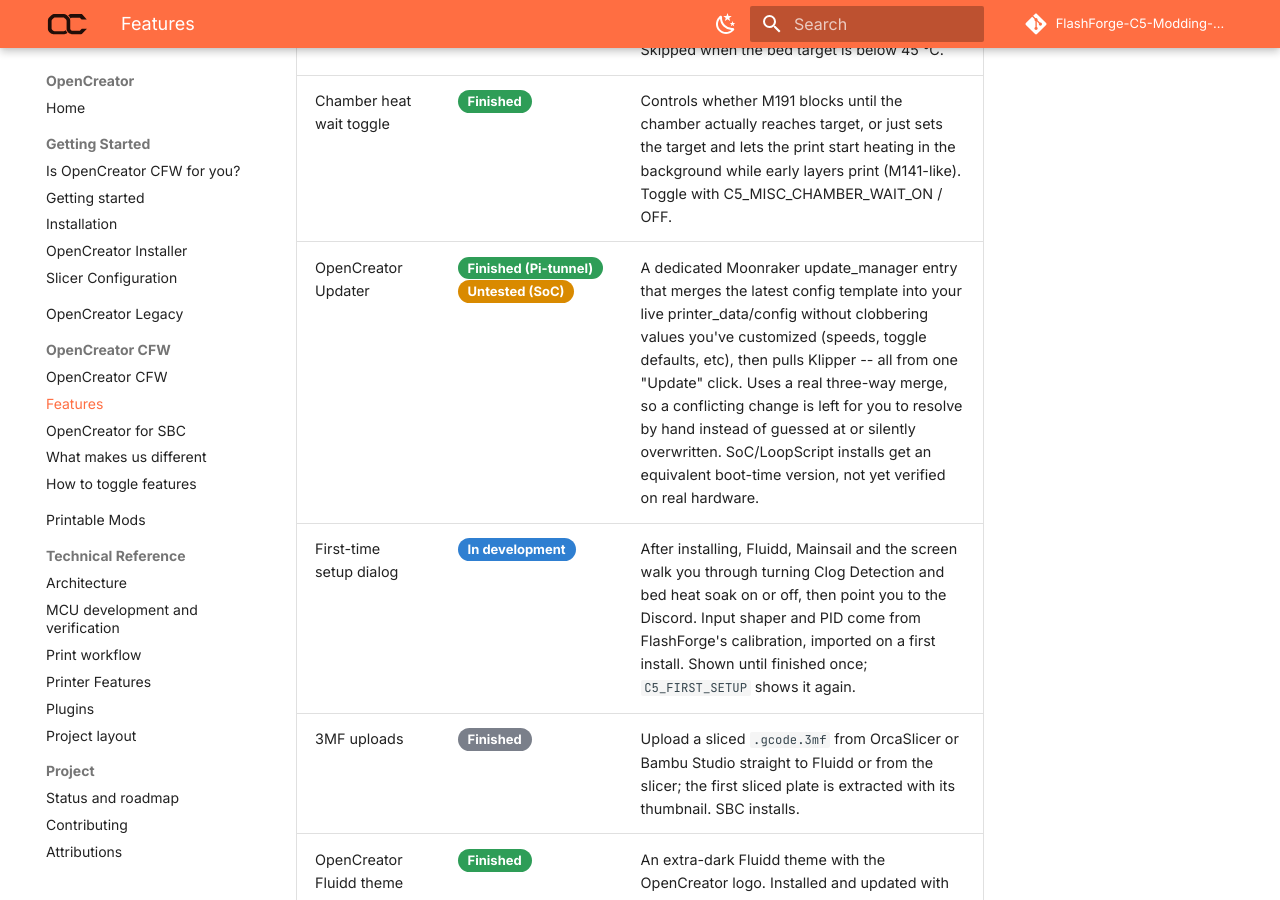
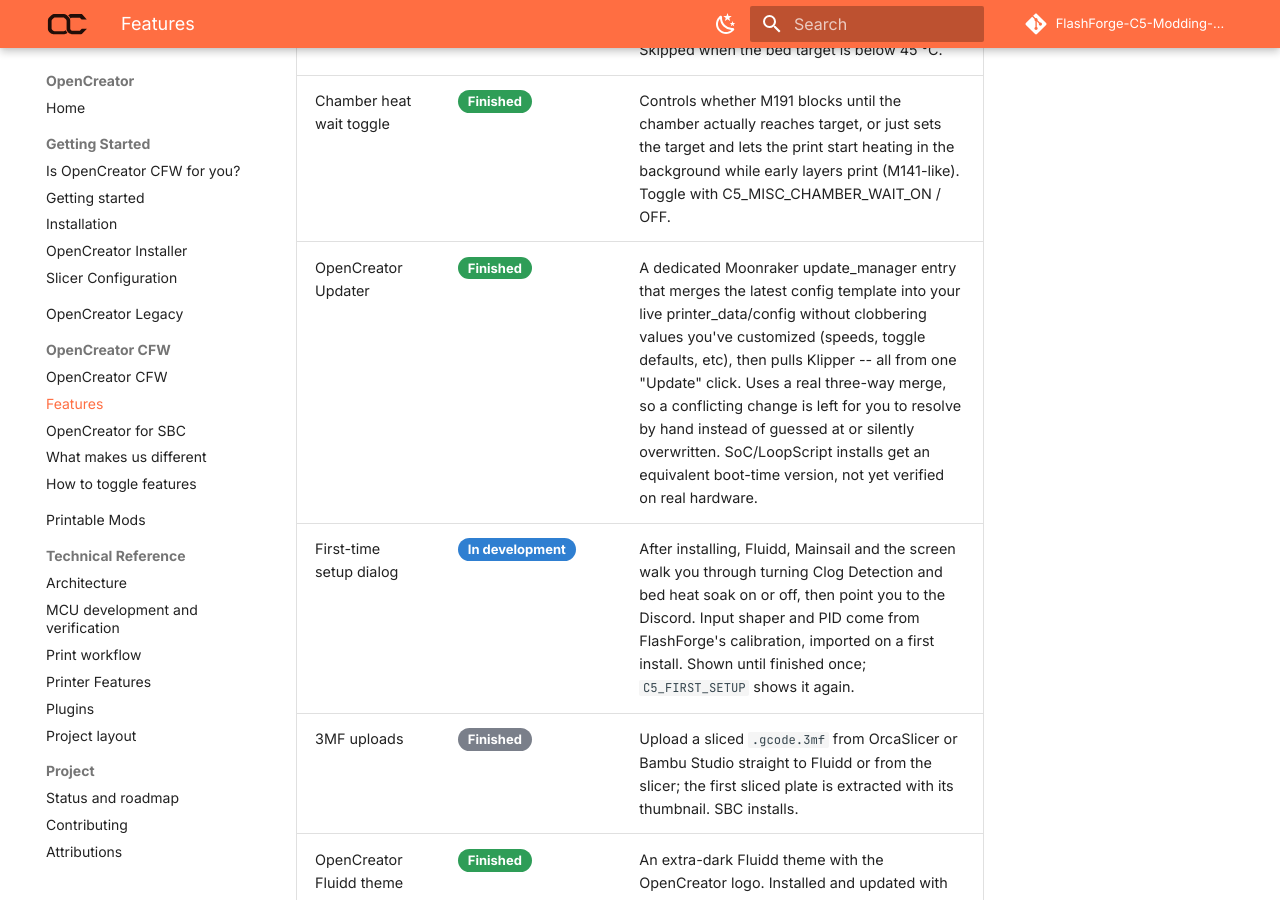
Before and after one commit to FlashForge-C5-Modding-Group/OpenCreator, an MkDocs documentation site: the page built from docs/cfwfeatures.md, in a window 1280 px wide and 900 px high, scrolled down 3789 px. Built offline with MkDocs 1.6.1 and Material for MkDocs 9.7.7, drawn with Linux system fonts in a browser that asks for light colours; comment, search, counter and statistics services are not loaded.

Commit message:
that's been finished for literal ever and a day

```diff
--- a/docs/cfwfeatures.md
+++ b/docs/cfwfeatures.md
@@ -39,7 +39,7 @@
 | Turn off cooling fan when chamber heater is on | <span class="oc-status ok">Finished</span> | It will actively say in console that it has been turned off, making it where cold air won't mess with the heated chamber |
 | Bed warp stabilization (bed soak) | <span class="oc-status ok">Finished</span> | Optionally waits at bed temperature for a configurable number of minutes immediately before a fresh mesh, letting the plate finish warping/expanding so the mesh reflects its settled shape instead of its heat-up transient. Skipped when the bed target is below 45 °C. |
 | Chamber heat wait toggle | <span class="oc-status ok">Finished</span> | Controls whether M191 blocks until the chamber actually reaches target, or just sets the target and lets the print start heating in the background while early layers print (M141-like). Toggle with C5_MISC_CHAMBER_WAIT_ON / OFF. |
-| OpenCreator Updater | <span class="oc-status ok">Finished (Pi-tunnel)</span> <span class="oc-status test">Untested (SoC)</span> | A dedicated Moonraker update_manager entry that merges the latest config template into your live printer_data/config without clobbering values you've customized (speeds, toggle defaults, etc), then pulls Klipper -- all from one "Update" click. Uses a real three-way merge, so a conflicting change is left for you to resolve by hand instead of guessed at or silently overwritten. SoC/LoopScript installs get an equivalent boot-time version, not yet verified on real hardware. |
+| OpenCreator Updater | <span class="oc-status ok">Finished | A dedicated Moonraker update_manager entry that merges the latest config template into your live printer_data/config without clobbering values you've customized (speeds, toggle defaults, etc), then pulls Klipper -- all from one "Update" click. Uses a real three-way merge, so a conflicting change is left for you to resolve by hand instead of guessed at or silently overwritten. SoC/LoopScript installs get an equivalent boot-time version, not yet verified on real hardware. |
 | First-time setup dialog | <span class="oc-status partial">In development</span> | After installing, Fluidd, Mainsail and the screen walk you through turning Clog Detection and bed heat soak on or off, then point you to the Discord. Input shaper and PID come from FlashForge's calibration, imported on a first install. Shown until finished once; `C5_FIRST_SETUP` shows it again. |
 | 3MF uploads | <span class="oc-status ok]">Finished</span> | Upload a sliced `.gcode.3mf` from OrcaSlicer or Bambu Studio straight to Fluidd or from the slicer; the first sliced plate is extracted with its thumbnail. SBC installs. |
 | OpenCreator Fluidd theme | <span class="oc-status ok">Finished</span> | An extra-dark Fluidd theme with the OpenCreator logo. Installed and updated with the config. |
```
